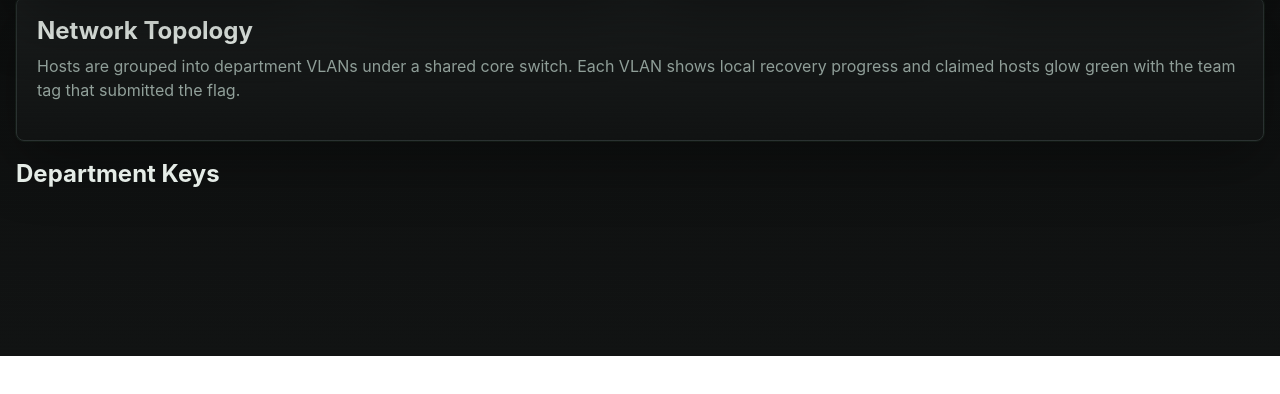
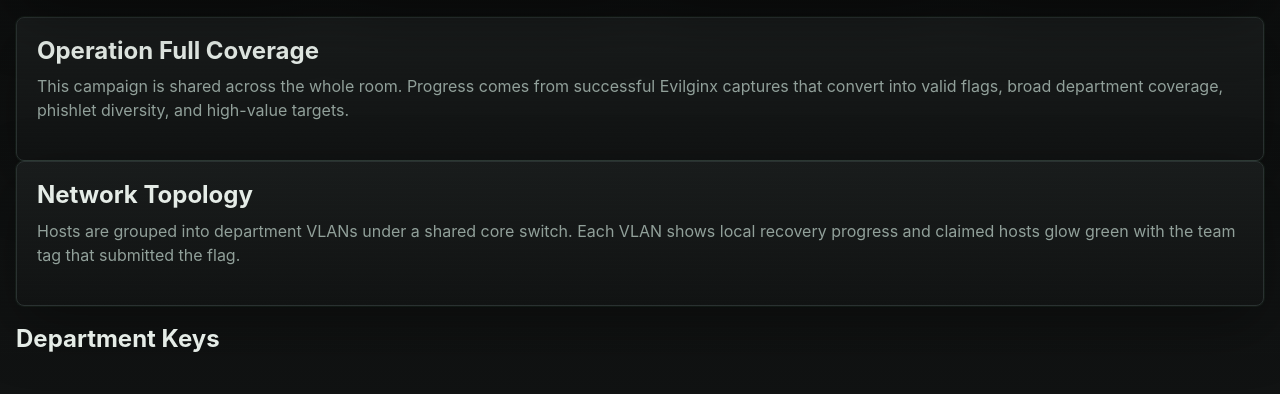
Before and after one commit to DillonGriffin/dc256-evilginx-game, a website: page public/index.html in a window 1280 px wide. Shown: the part 444-838 px from the top of the page. Before the commit the page ends 800 px from the top, so only its background shows below. Drawn offline with Linux system fonts and the light colour scheme; no server answers.

Commit message:
Add 'Operation Full Coverage' section to index.html
Added a new section for 'Operation Full Coverage' with details about the campaign and a campaign board.

```diff
--- a/public/index.html
+++ b/public/index.html
@@ -44,6 +44,12 @@
       <div class="panel stat"><span class="muted">Final Report</span><strong id="finalStatus">Locked</strong></div>
     </section>
 
+    <section class="panel pad" style="margin-top: 20px;">
+      <h2>Operation Full Coverage</h2>
+      <p class="muted">This campaign is shared across the whole room. Progress comes from successful Evilginx captures that convert into valid flags, broad department coverage, phishlet diversity, and high-value targets.</p>
+      <div id="campaignBoard" class="campaign-board"></div>
+    </section>
+
     <section class="panel pad">
       <h2>Network Topology</h2>
       <p class="muted">Hosts are grouped into department VLANs under a shared core switch. Each VLAN shows local recovery progress and claimed hosts glow green with the team tag that submitted the flag.</p>
```
